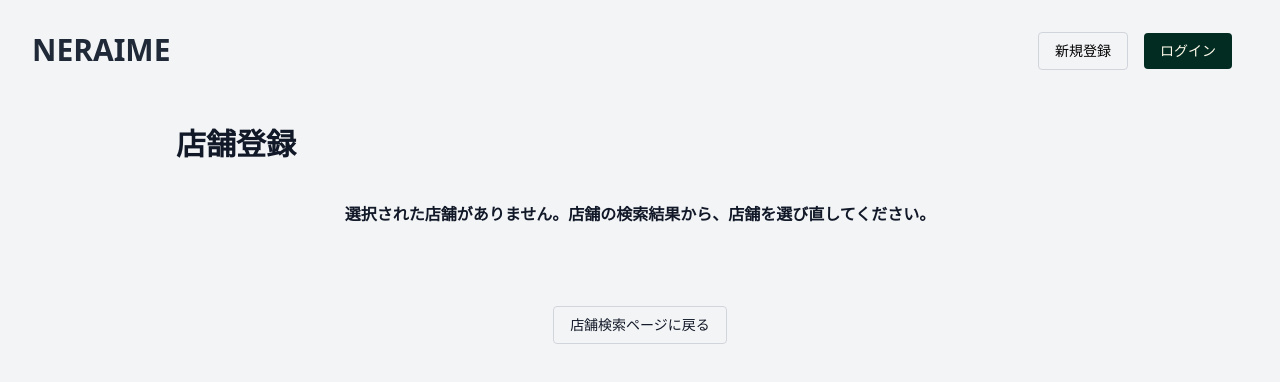
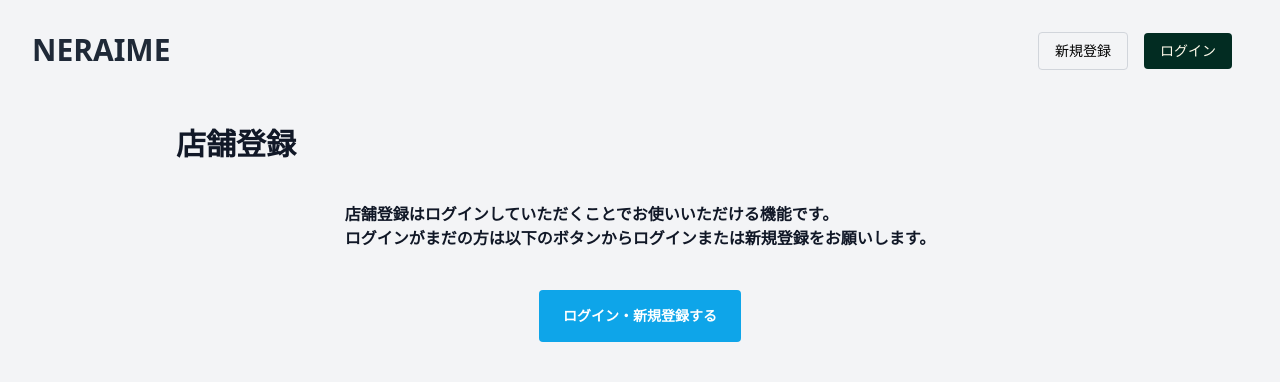
Before and after one commit to Hijikata1869/neraime-frontend, a Next.js app: page /stores/new in a window 1280 px wide. Shown: the top 382 px of the page. Built offline with nearby package versions, Linux system fonts and the light colour scheme.

Commit message:
店舗の新規登録後に、その店舗の個別ページに画面遷移#13

```diff
--- a/components/CreateStore.tsx
+++ b/components/CreateStore.tsx
@@ -1,6 +1,8 @@
 import { useContext, useState, useEffect, memo } from "react";
 import { useRouter } from "next/router";
 import { SearchContext } from "@/context/SearchContext";
+import { CurrentUserContext } from "@/context/CurrentUserContext";
+import Cookie from "universal-cookie";
 
 // apis
 import { createStore } from "@/lib/stores";
@@ -8,12 +10,16 @@ import { initialPrefecture } from "@/lib/stores";
 
 import { PREFECTURES } from "@/constants";
 
+const cookie = new Cookie();
+
 export const CreateStore: React.FC = memo(() => {
   const router = useRouter();
+  const token: string = cookie.get("access_token");
   const searchContext = useContext(SearchContext);
+  const currentUserContext = useContext(CurrentUserContext);
   const { selectedCandidate } = searchContext;
+  const { isLogin } = currentUserContext;
   const [selectedPrefecture, setSelectedPrefecture] = useState<string>("");
-  console.log(selectedCandidate?.name.length);
 
   useEffect(() => {
     const prefecture = initialPrefecture(selectedCandidate?.address);
@@ -27,10 +33,15 @@ export const CreateStore: React.FC = memo(() => {
       name: selectedCandidate!.name,
       address: selectedCandidate!.address,
       prefecture: selectedPrefecture,
+      token: token,
     };
     createStore(createStoreArgs)
-      .then((res) => {
-        console.log(res);
+      .then(async (res) => {
+        const storeId = await res.store.id;
+        return storeId;
+      })
+      .then((storeId) => {
+        router.push(`/stores/${storeId}`);
       })
       .catch((err) => {
         console.error(err);
@@ -44,6 +55,7 @@ export const CreateStore: React.FC = memo(() => {
   return (
     <div className="w-full lg:px-44 pt-6 text-gray-900">
       <h1 className="font-bold text-3xl">店舗登録</h1>
+      {isLogin ? (
         <div className="mt-10 lg:px-20">
           {selectedCandidate?.name.length ? (
             <>
@@ -99,6 +111,27 @@ export const CreateStore: React.FC = memo(() => {
             </div>
           )}
         </div>
+      ) : (
+        <div className="mt-10 px-20">
+          <div className="flex flex-col items-center justify-center">
+            <div>
+              <p className="font-bold text-gray-900">
+                店舗登録はログインしていただくことでお使いいただける機能です。
+                <br />
+                ログインがまだの方は以下のボタンからログインまたは新規登録をお願いします。
+              </p>
+            </div>
+            <div className="mt-10">
+              <button
+                className="font-bold text-sm px-6 py-4 bg-sky-500 rounded text-white transition hover:bg-sky-700"
+                onClick={() => router.push("/sign-in")}
+              >
+                ログイン・新規登録する
+              </button>
+            </div>
+          </div>
+        </div>
+      )}
     </div>
   );
 });
--- a/lib/stores.ts
+++ b/lib/stores.ts
@@ -23,7 +23,7 @@ export const fetchStoreByName = async (storeName: string) => {
 };
 
 export const createStore = async (storeCreateArgs: StoreCreateArgs) => {
-  const { name, address, prefecture } = storeCreateArgs;
+  const { name, address, prefecture, token } = storeCreateArgs;
   return await fetch(`${process.env.NEXT_PUBLIC_RAILSAPI_URL}stores`, {
     method: "POST",
     body: JSON.stringify({
@@ -35,6 +35,7 @@ export const createStore = async (storeCreateArgs: StoreCreateArgs) => {
     }),
     headers: {
       "Content-Type": "application/json",
+      Authorization: token,
     },
   }).then(async (res) => {
     if (res.status === 200) {
--- a/types/store.ts
+++ b/types/store.ts
@@ -18,6 +18,7 @@ export type StoreCreateArgs = {
   name: string;
   address: string;
   prefecture: string;
+  token: string;
 };
 
 export type StoreData = {
```
Lines whose indentation alone changed are shown as unchanged.
